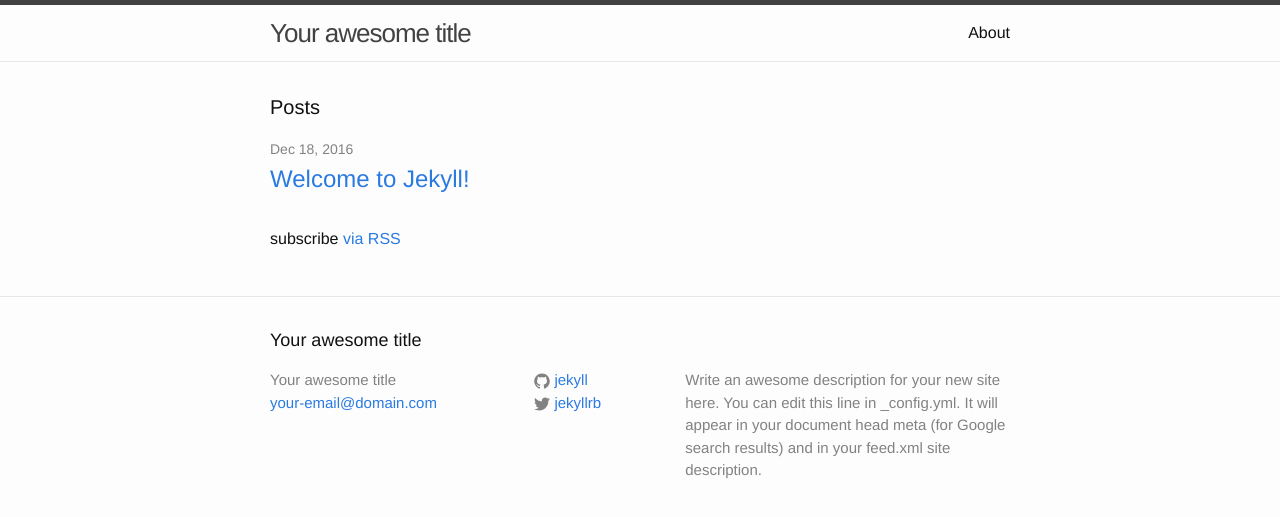
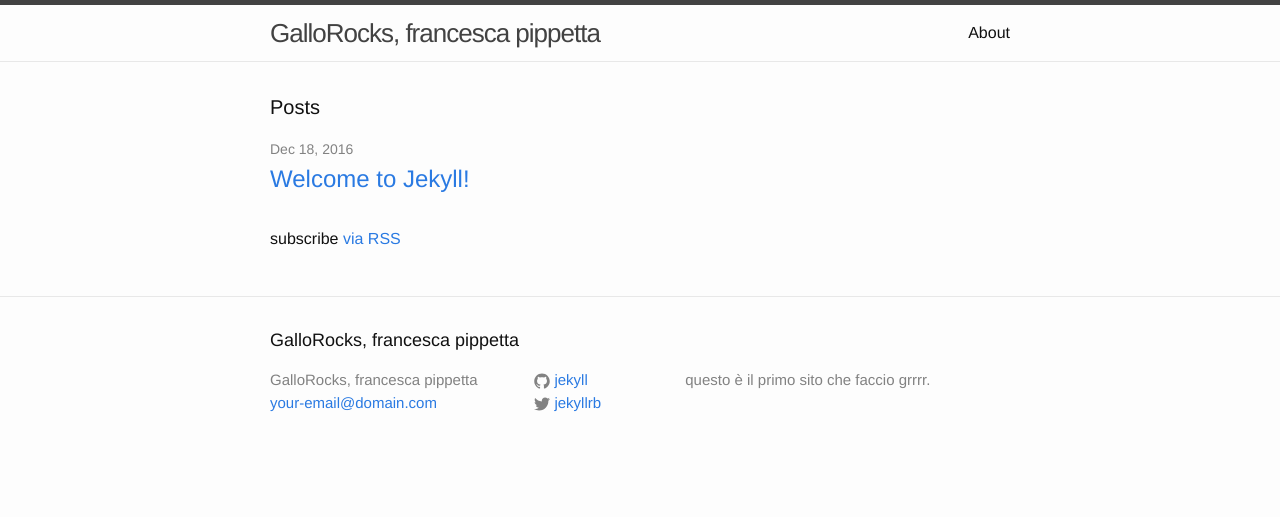
Before and after one commit to stefanopy/stefano, a Jekyll site: the page built from index.html, in a window 1280 px wide. Shown: the top 517 px of the page. Built offline with Jekyll 4.4.1, drawn with Linux system fonts in a browser that asks for light colours.

Commit message:
Update _config.yml

```diff
--- a/_config.yml
+++ b/_config.yml
@@ -6,12 +6,10 @@
 # 'jekyll serve'. If you change this file, please restart the server process.
 
 # Site settings
-title: Your awesome title
+title: GalloRocks, francesca pippetta
 email: your-email@domain.com
 description: > # this means to ignore newlines until "baseurl:"
-  Write an awesome description for your new site here. You can edit this
-  line in _config.yml. It will appear in your document head meta (for
-  Google search results) and in your feed.xml site description.
+ questo è il primo sito che faccio grrrr.
 baseurl: "" # the subpath of your site, e.g. /blog
 url: "http://yourdomain.com" # the base hostname & protocol for your site
 twitter_username: jekyllrb
```
